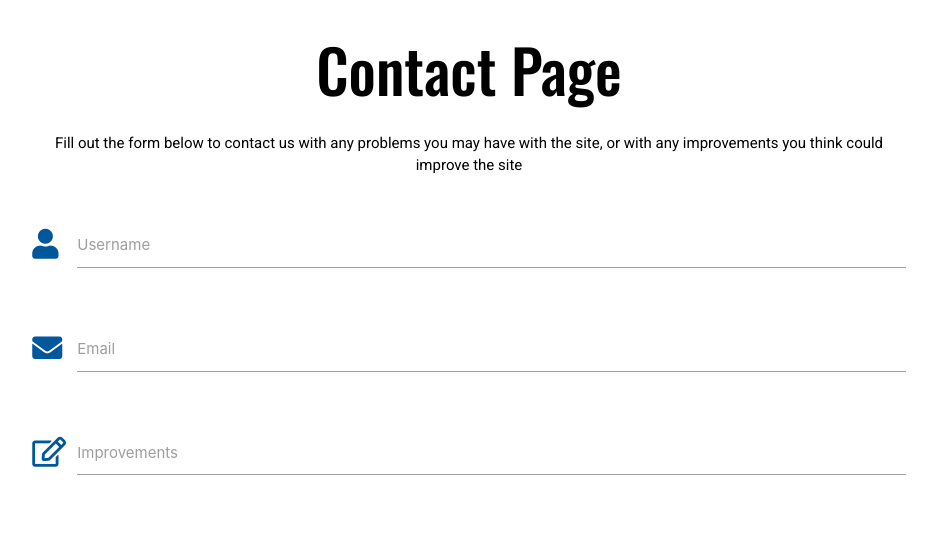
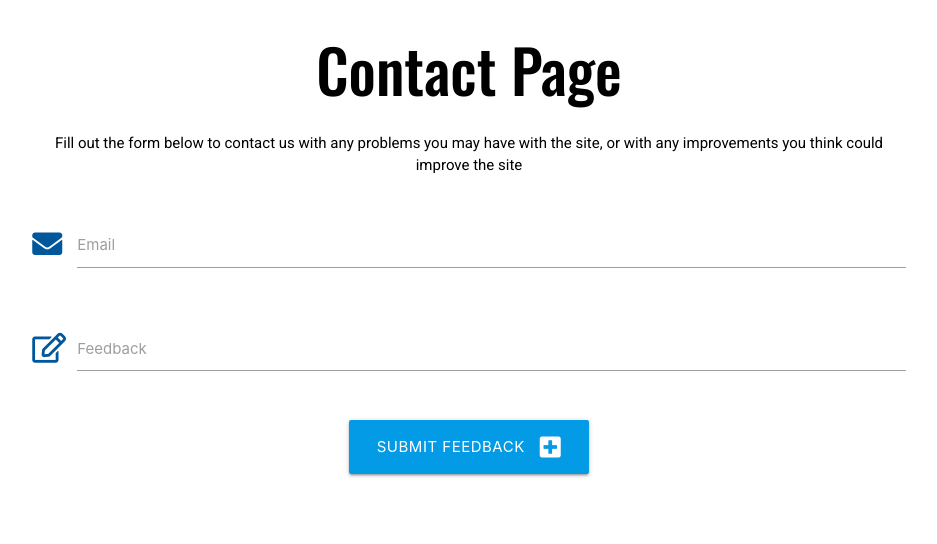
Before and after one commit to AJWest22/MS3, a Flask app: page /contact_page in a window 1280 px wide. Shown: the part 604-1148 px from the top of the page, without its empty margins (171-1108 px from the left). After the commit the page ends 1081 px from the top, so only its background shows below. Run offline with Flask 2, Linux system fonts and the light colour scheme; some libraries are stand-ins or nearby versions.

Commit message:
form has been made in contact page

```diff
--- a/app.py
+++ b/app.py
@@ -138,6 +138,13 @@ def delete_review(reviews_id):
 
 @app.route("/contact_page", methods=["GET", "POST"])
 def contact_page():
+    if request.method == "POST":
+        improvement = {
+            "email": request.form.get("email").lower(),
+            "feedback": request.form.get("feedback").lower()
+        }
+        mongo.db.improvements.insert_one(improvement)
+        flash("Thank you for your feedback")
     return render_template('contact_page.html')
 
 
--- a/templates/base.html
+++ b/templates/base.html
@@ -31,7 +31,7 @@
                     {% else %}
                         <li><a href="{{ url_for('login') }}">Login</a></li>
                         <li><a href="{{ url_for('signup') }}">Sign Up</a></li>
-                        <li><a href="{{ url_for('contact_page') }}">Contact Us</a</li>
+                        <li><a href="{{ url_for('contact_page') }}">Contact Us</a></li>
                     {% endif %}
                 </ul>
                 </div>
@@ -48,7 +48,7 @@
                 {% else %}
                     <li><a href="{{ url_for('login') }}">Login</a></li>
                     <li><a href="{{ url_for('signup') }}">Sign Up</a></li>
-                    <li><a href="{{ url_for('contact_page') }}">Contact Us</a</li>
+                    <li><a href="{{ url_for('contact_page') }}">Contact Us</a></li>
                 {% endif %}
             </ul>
     </header>
--- a/templates/contact_page.html
+++ b/templates/contact_page.html
@@ -2,7 +2,7 @@
 {% block content %}
 
 <div>
-        <img class="contact-image" src="https://cdn.pixabay.com/photo/2017/02/07/00/44/feedback-2044700_1280.jpg" alt="reviw">
+    <img class="contact-image" src="https://cdn.pixabay.com/photo/2017/02/07/00/44/feedback-2044700_1280.jpg">
 </div>
 
 <h3 class="header-text black-text">Contact Page</h3>
@@ -14,29 +14,29 @@
     <form class="col s12" method="POST" action="{{ url_for('contact_page') }}">
         <div class="row">
             <div class="input-field col s12">
-                    <i class="fas fa-user prefix light-blue-text text-darken-4"></i>
-                    <input id="username" name="username" type="text" minlength="5"
-                        maxlength="15" pattern="^[a-zA-Z0-9]{5,15}$" class="validate" required>
-                    <label for="username">Username</label>
-                </div>
-            </div>
-            <div class="row">
-                <div class="input-field col s12">
                 <i class="fas fa-envelope prefix light-blue-text text-darken-4"></i>
                 <input id="email" name="email" type="text" minlength="5"
-                            maxlength="45" pattern="^[a-zA-Z0-9]{5,15}$" class="validate" required>
+                    maxlength="45" pattern="[a-z0-9._%+-]+@[a-z0-9.-]+\.[a-z]{2,}$" class="validate" required>
                 <label for="email">Email</label>
             </div>
         </div>
         <div class="row">
             <div class="input-field col s12">
                 <i class="far fa-edit prefix light-blue-text text-darken-4"></i>
-                    <textarea id="improvements" name="improvements" minlength="5"
+                <textarea id="feedback" name="feedback" minlength="5"
                     maxlength="1000" class="materialize-textarea" required></textarea>
-                    <label for="improvements">Improvements</label>
+                <label for="feedback">Feedback</label>
+            </div>
+        </div>
+        <div class="row">
+            <div class="col s12 center-align">
+                <button type="submit" class="btn-large light-blue darken-1 text-shadow-1">
+                    Submit Feedback <i class="fas fa-plus-square right"></i>
+                </button>
             </div>
         </div>
     </form>
 </div>
 
+
 {% endblock %}
```
Lines whose indentation alone changed are shown as unchanged.
